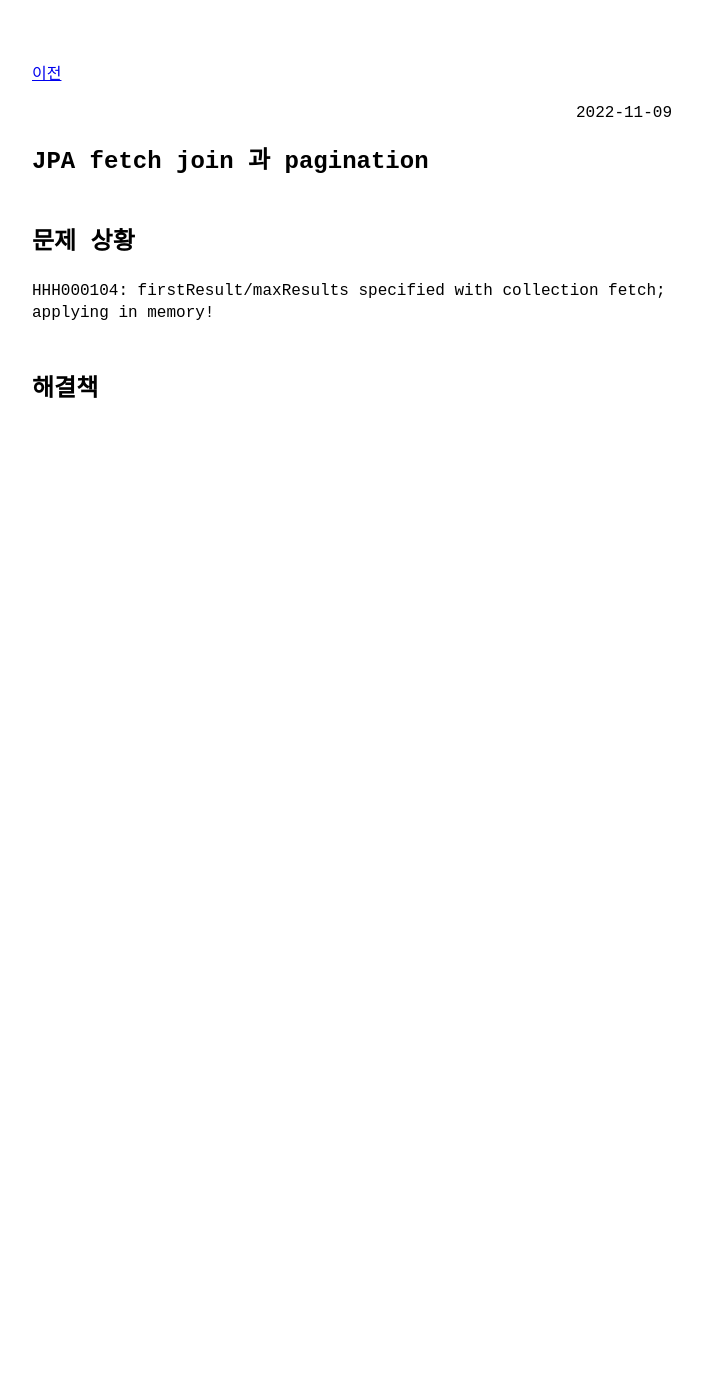
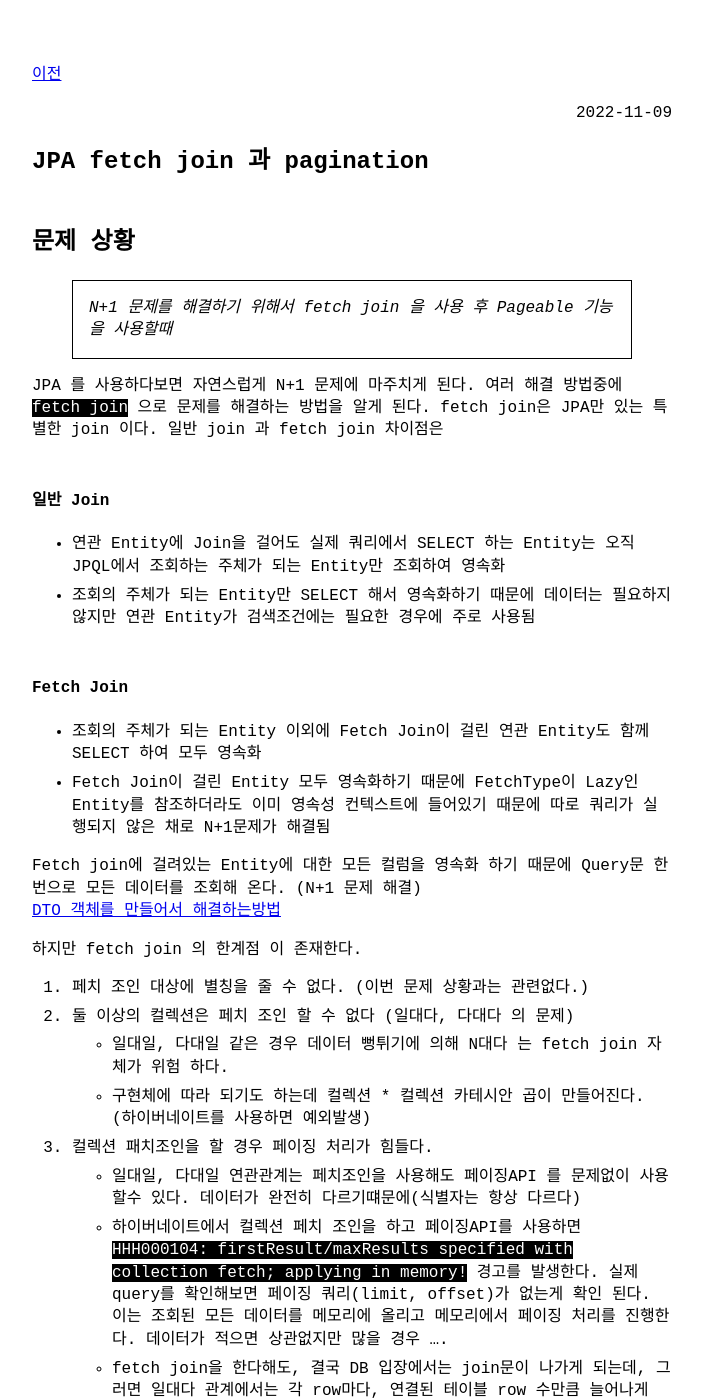
Before and after one commit to khjzzm/khjzzm.github.io, a Jekyll site: the page built from _posts/2022-11-09-fetch-join-pagination.md, in a window 1280 px wide and 1400 px high. Shown: the whole window, without its empty margins (288-990 px from the left). Built offline with Jekyll 4.4.1, drawn with Linux system fonts in a browser that asks for light colours; some of the changed text lies outside the part shown.

Commit message:
JPA fetch join 과 pagination

```diff
--- a/_posts/2022-11-09-fetch-join-pagination.md
+++ b/_posts/2022-11-09-fetch-join-pagination.md
@@ -3,7 +3,63 @@ layout: post
 title: JPA fetch join 과 pagination
 ---
 
+
 ## 문제 상황
-HHH000104: firstResult/maxResults specified with collection fetch; applying in memory!
+>N+1 문제를 해결하기 위해서 fetch join 을 사용 후 Pageable 기능을 사용할때
+
+JPA 를 사용하다보면 자연스럽게 N+1 문제에 마주치게 된다. 여러 해결 방법중에 `fetch join` 으로 문제를 해결하는 방법을 알게 된다.
+fetch join은 JPA만 있는 특별한 join 이다. 일반 join 과 fetch join 차이점은
+
+#### 일반 Join
+- 연관 Entity에 Join을 걸어도 실제 쿼리에서 SELECT 하는 Entity는 오직 JPQL에서 조회하는 주체가 되는 Entity만 조회하여 영속화
+- 조회의 주체가 되는 Entity만 SELECT 해서 영속화하기 때문에 데이터는 필요하지 않지만 연관 Entity가 검색조건에는 필요한 경우에 주로 사용됨
+
+#### Fetch Join
+- 조회의 주체가 되는 Entity 이외에 Fetch Join이 걸린 연관 Entity도 함께 SELECT 하여 모두 영속화
+- Fetch Join이 걸린 Entity 모두 영속화하기 때문에 FetchType이 Lazy인 Entity를 참조하더라도 이미 영속성 컨텍스트에 들어있기 때문에 따로 쿼리가 실행되지 않은 채로 N+1문제가 해결됨
+
+Fetch join에 걸려있는 Entity에 대한 모든 컬럼을 영속화 하기 때문에 Query문 한번으로 모든 데이터를 조회해 온다. (N+1 문제 해결)
+[DTO 객체를 만들어서 해결하는방법](작성중)
+
+하지만 fetch join 의 한계점 이 존재한다.
+1. 페치 조인 대상에 별칭을 줄 수 없다. (이번 문제 상황과는 관련없다.)
+2. 둘 이상의 컬렉션은 페치 조인 할 수 없다 (일대다, 다대다 의 문제)
+    - 일대일, 다대일 같은 경우 데이터 뻥튀기에 의해 N대다 는 fetch join 자체가 위험 하다.
+    - 구현체에 따라 되기도 하는데 컬렉션 * 컬렉션 카테시안 곱이 만들어진다. (하이버네이트를 사용하면 예외발생)
+3. 컬렉션 패치조인을 할 경우 페이징 처리가 힘들다.
+    - 일대일, 다대일 연관관계는 페치조인을 사용해도 페이징API 를 문제없이 사용 할수 있다. 데이터가 완전히 다르기떄문에(식별자는 항상 다르다)
+    - 하이버네이트에서 컬렉션 페치 조인을 하고 페이징API를 사용하면 `HHH000104: firstResult/maxResults specified with collection fetch; applying in memory!` 경고를 발생한다.
+실제 query를 확인해보면 페이징 쿼리(limit, offset)가 없는게 확인 된다. 이는 조회된 모든 데이터를 메모리에 올리고 메모리에서 페이징 처리를 진행한다. 데이터가 적으면 상관없지만 많을 경우 ....
+   - fetch join을 한다해도, 결국 DB 입장에서는 join문이 나가게 되는데, 그러면 일대다 관계에서는 각 row마다,
+연결된 테이블 row 수만큼 늘어나게 되는데, 그렇게 되면 Hibernate 입장에서는 limit를 중복으로 생긴 row를 고려해서 걸어야할지, 아니면 중복으로 생긴 row를 무시하고 그냥 limit를 날려할지 고민하게되는데, 이를 sql문으로 해결하지 않고 그냥 메모리에 데이터를 전부 올려버리고 페이지네이션하는 방법으로 해결하고 있는 것이다.
+
+
+@OneToMany 연관관계가 맺어진 경우 페치조인과 페이징 처리가 어려워졌다. 페치조인을 inner join 으로 바꾸면 다시 lazy loading N+1 문제가 발생한다.
 
 ## 해결책
+>@BatchSize, default_batch_fetch_size 를 통한 처리
+
+성능 최적화를 위해서 BatchSize 옵션을 설정하여 컬렉션들을 지연로딩 하는 방법이 있다.
+설정한 사이즈 만큼 데이터를 끌어와서 한번에 IN 쿼리를 이용해서 조회하는 방법이다.
+
+N+1 에서 1+1(연관된 테이블 만큼) 으로 변경 된다.
+
+적용방법은 2가지이다.
+
+글로벌 설정
+~~~
+spring.jpa.properties.hibernate.default_batch_fetch_size: 100
+~~~
+사이즈는 보통 100~1000 정도가 적당하다고 한다.
+
+개별적용
+~~~java
+@BatchSize(size = 100)
+@OneToMany(mappedBy = "order", cascade = CascadeType.ALL, fetch = FetchType.LAZY)
+private List<OrderItem> orderItems = new ArrayList<>();
+~~~
+ToMany는 해당 필드에 작성 하고 ToOne은 클래스에 작성한다.
+
+
+---
+@OneToMany 조회를 @ManyToOne 조회로 변경 해도 된다. 그러나 이건
```
